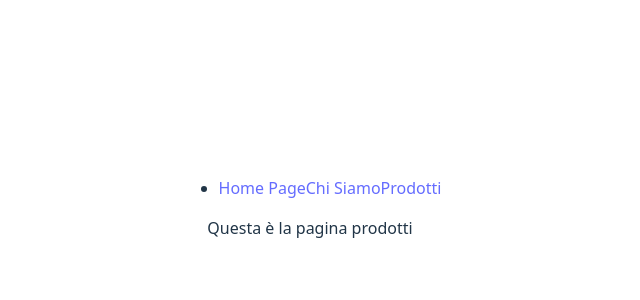
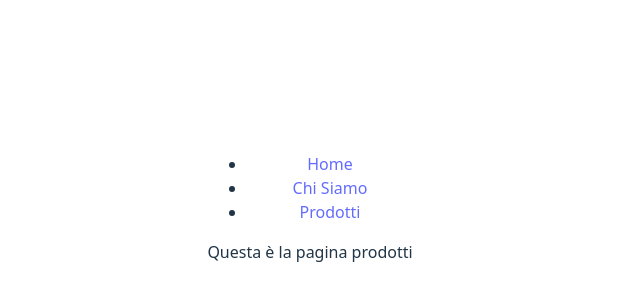
Before and after one commit to ilenia-agnolon/react-router, a React (Vite) app: page /prodotti in a window 1280 px wide. Shown: the part 200-500 px from the top of the page, without its empty margins (330-970 px from the left). Built offline with nearby package versions, Linux system fonts and the light colour scheme.

Commit message:
sistemata navbar con uso di map: - generazione dinamica dei NavLink con map() - pulizia codice rimuovendo markup statico

```diff
--- a/src/components/MainNavBar.jsx
+++ b/src/components/MainNavBar.jsx
@@ -11,11 +11,16 @@ const MainNavBar = () => {
   return (
     <nav>
       <ul>
-        <li>
+        {links.map((link) => (
+          <li>
+            <NavLink to={link.path}>{link.label}</NavLink>
+          </li>
+        ))}
+        {/* <li>
           <Link to="/">Home Page</Link>
           <NavLink to="/chi-siamo">Chi Siamo</NavLink>
           <NavLink to="/prodotti">Prodotti</NavLink>
-        </li>
+        </li> */}
       </ul>
     </nav>
   );
```
